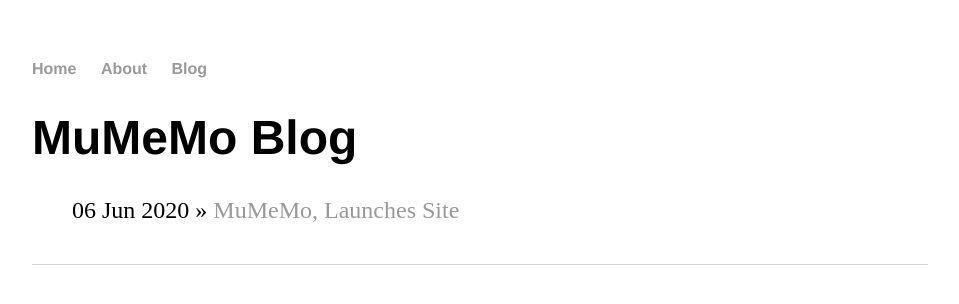
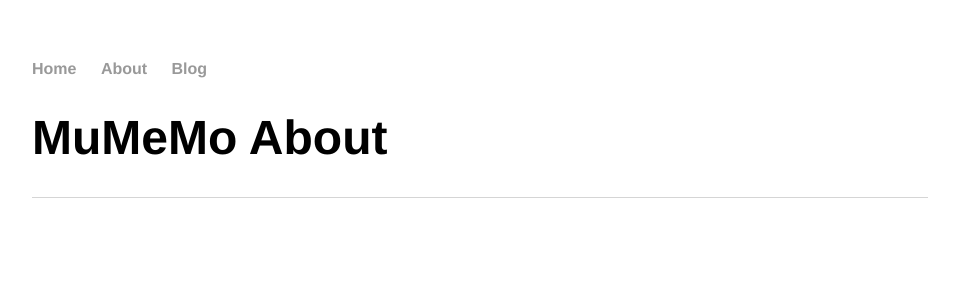
Before and after one commit to rudiverse/rudiverse.github.io, a Jekyll site: the page built from about/index.html, in a window 1280 px wide. Shown: the top 304 px of the page, without its empty margins (160-1119 px from the left). Built offline with Jekyll 4.4.1, drawn with Linux system fonts in a browser that asks for light colours.

Commit message:
Update index.html

```diff
--- a/about/index.html
+++ b/about/index.html
@@ -1,10 +1,5 @@
 ---
 layout: default
-title: MuMeMo Blog
+title: MuMeMo About
 ---
 	<h1>{{ page.title }}</h1>
-	<ul class="posts">
-	  {% for post in site.posts %}
-	    <li><span>{{ post.date | date_to_string }}</span> » <a href="{{ post.url }}" title="{{ post.title }}">{{ post.title }}</a></li>
-	  {% endfor %}
-	</ul>
```
